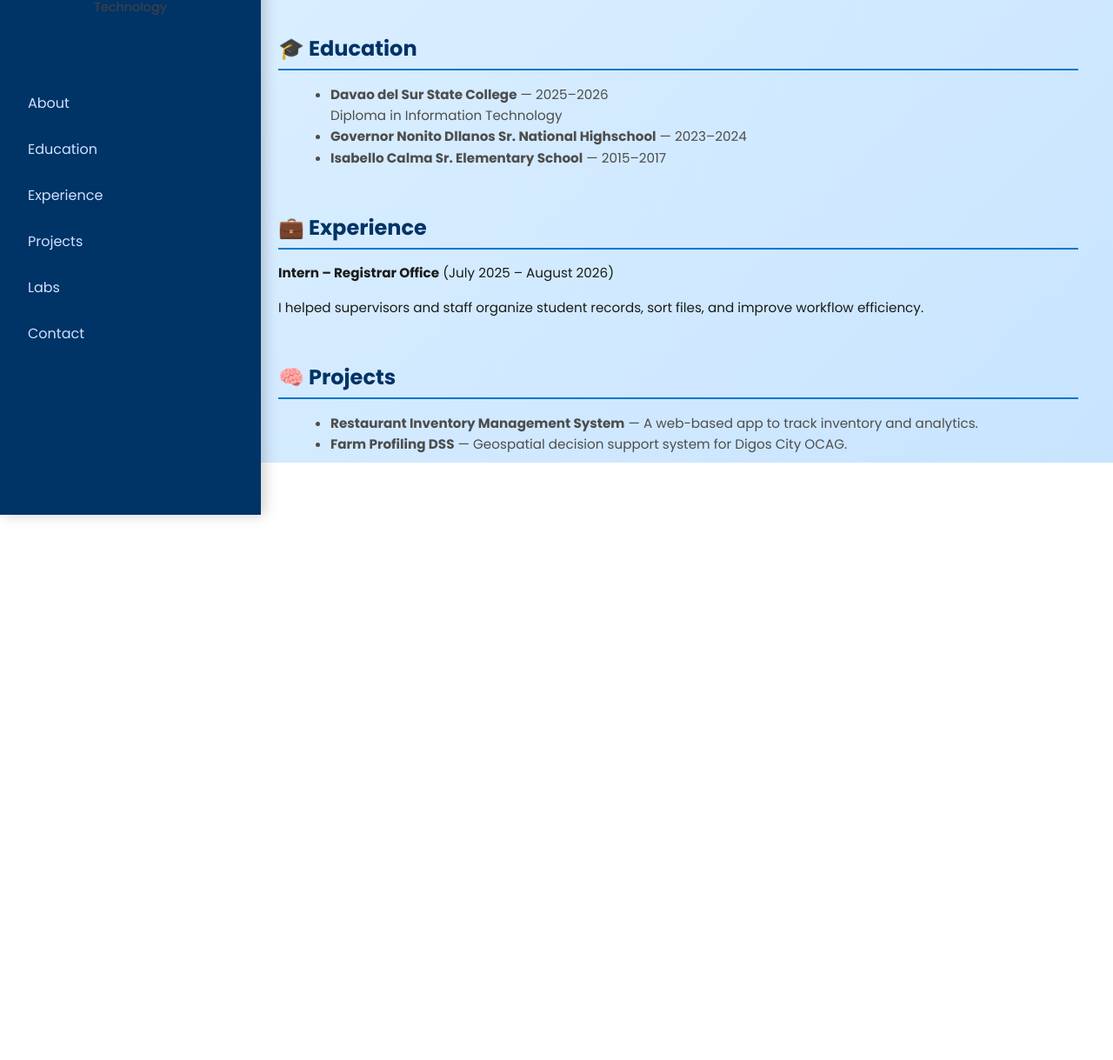
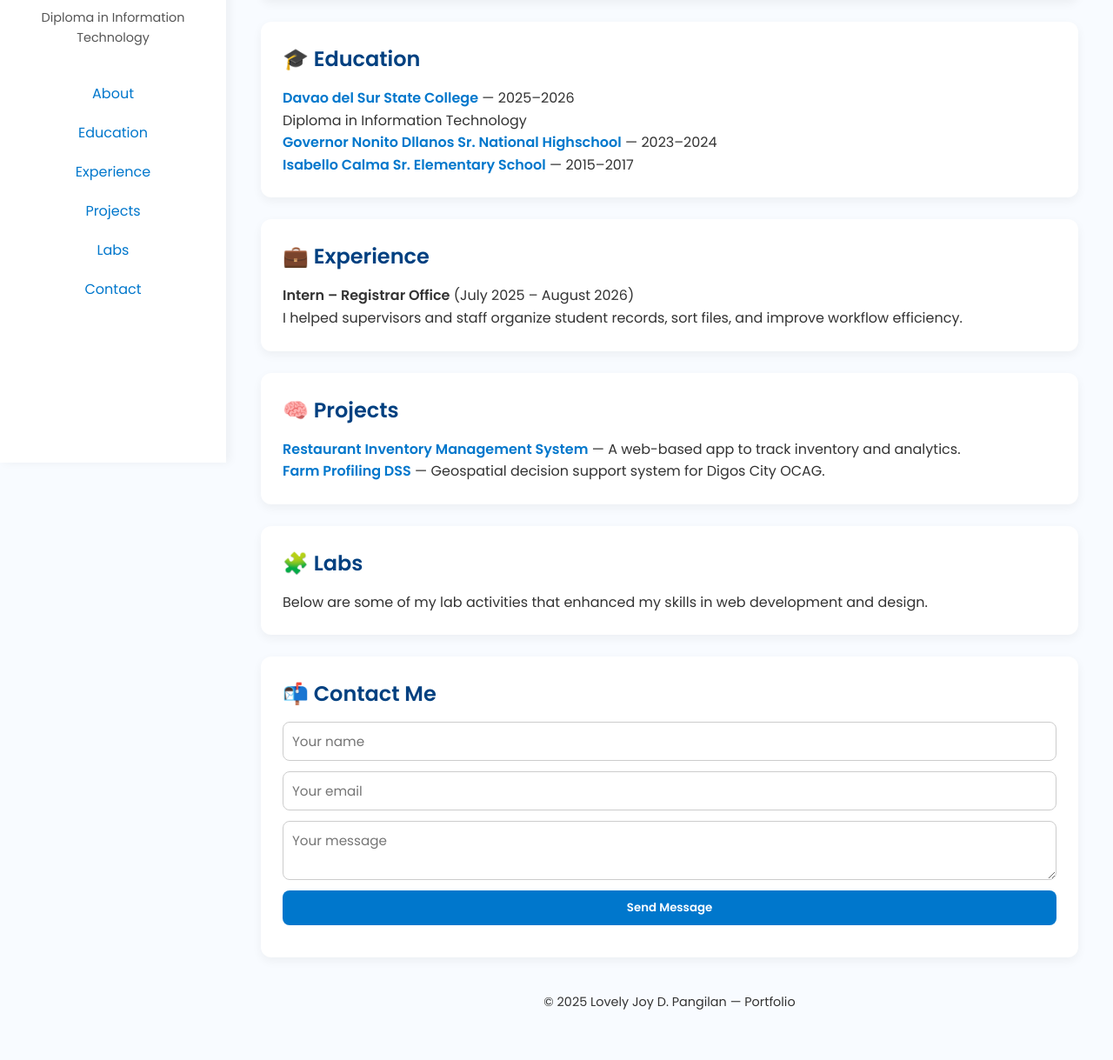
Before and after one commit to lovelyjoypangilan-create/portfolio, a plain HTML site: page index.html in a window 1280 px wide. Shown: the part 268-1487 px from the top of the page at 87% size. Before the commit the page ends 800 px from the top, so only its background shows below. Drawn offline with Linux system fonts and the light colour scheme.

Commit message:
Update index.html

```diff
--- a/index.html
+++ b/index.html
@@ -4,36 +4,189 @@
   <meta charset="UTF-8" />
   <meta name="viewport" content="width=device-width, initial-scale=1.0" />
   <title>Lovely Joy D. Pangilan — Portfolio</title>
-  <link rel="stylesheet" href="style.css" />
+  <link href="https://fonts.googleapis.com/css2?family=Poppins:wght@400;600&display=swap" rel="stylesheet" />
   <style>
+    * {
+      margin: 0;
+      padding: 0;
+      box-sizing: border-box;
+      font-family: "Poppins", sans-serif;
+    }
+
+    body {
+      display: flex;
+      min-height: 100vh;
+      background-color: #f8fbff; /* light blue background */
+      color: #222;
+    }
+
+    /* Sidebar */
+    .sidebar {
+      width: 260px;
+      background: #ffffff;
+      box-shadow: 4px 0 10px rgba(0, 0, 0, 0.05);
+      padding-top: 30px;
+      position: fixed;
+      top: 0;
+      left: 0;
+      bottom: 0;
+      display: flex;
+      flex-direction: column;
+      justify-content: space-between;
+    }
+
     .profile-section {
       text-align: center;
-      padding: 25px;
+      padding: 20px;
     }
 
     .profile-img {
-      width: 130px;             /* size of the circular image */
-      height: 130px;
-      border-radius: 50%;       /* makes it a perfect circle */
-      object-fit: cover;        /* crop to fit the circle */
-      border: 4px solid #0077cc; /* blue border to match theme */
-      box-shadow: 0 4px 12px rgba(0, 0, 0, 0.3); /* nice shadow */
+      width: 120px;
+      height: 120px;
+      border-radius: 50%;
+      object-fit: cover;
+      border: 3px solid #cce5ff;
+      box-shadow: 0 4px 8px rgba(0, 0, 0, 0.15);
       margin-bottom: 15px;
-      transition: transform 0.3s ease; /* smooth hover zoom */
+      transition: transform 0.3s ease;
     }
 
     .profile-img:hover {
-      transform: scale(1.05); /* subtle zoom on hover */
+      transform: scale(1.05);
     }
 
     .tagline {
       font-size: 0.9rem;
-      color: #444;
+      color: #555;
+    }
+
+    .nav-links {
+      display: flex;
+      flex-direction: column;
+      text-align: center;
+      padding: 10px;
+    }
+
+    .nav-links a {
+      text-decoration: none;
+      color: #0077cc;
+      font-weight: 500;
+      padding: 10px 0;
+      border-radius: 8px;
+      transition: all 0.2s ease;
+    }
+
+    .nav-links a:hover {
+      background: #eaf4ff;
+      color: #004080;
+    }
+
+    /* Main content */
+    .main-content {
+      margin-left: 260px;
+      padding: 40px;
+      width: 100%;
+    }
+
+    .section {
+      background: #ffffff;
+      padding: 25px;
+      border-radius: 12px;
+      margin-bottom: 25px;
+      box-shadow: 0 4px 12px rgba(0, 0, 0, 0.05);
+      transition: transform 0.2s;
+    }
+
+    .section:hover {
+      transform: translateY(-2px);
+    }
+
+    h2 {
+      color: #004080;
+      margin-bottom: 15px;
+    }
+
+    p, li {
+      color: #333;
+      line-height: 1.6;
+    }
+
+    ul {
+      list-style: none;
+    }
+
+    li strong {
+      color: #0077cc;
+    }
+
+    /* Contact form */
+    form {
+      display: flex;
+      flex-direction: column;
+      gap: 12px;
+    }
+
+    input, textarea {
+      padding: 10px;
+      border: 1px solid #ccc;
+      border-radius: 8px;
+      outline: none;
+      font-size: 0.95rem;
+    }
+
+    input:focus, textarea:focus {
+      border-color: #0077cc;
+      box-shadow: 0 0 4px rgba(0, 119, 204, 0.3);
+    }
+
+    .btn {
+      background-color: #0077cc;
+      color: white;
+      padding: 10px 0;
+      border: none;
+      border-radius: 8px;
+      font-weight: 600;
+      cursor: pointer;
+      transition: background-color 0.3s ease;
+    }
+
+    .btn:hover {
+      background-color: #005fa3;
+    }
+
+    footer {
+      text-align: center;
+      color: #666;
+      padding: 15px;
+      font-size: 0.9rem;
+    }
+
+    /* Responsive */
+    @media (max-width: 768px) {
+      .sidebar {
+        position: relative;
+        width: 100%;
+        flex-direction: row;
+        height: auto;
+        box-shadow: none;
+        justify-content: center;
+      }
+
+      .main-content {
+        margin-left: 0;
+        padding: 20px;
+      }
+
+      .profile-section {
+        display: none;
+      }
     }
   </style>
 </head>
+
 <body>
   <aside class="sidebar">
+    <div>
       <div class="profile-section">
         <img src="https://scontent.fdvo3-1.fna.fbcdn.net/v/t39.30808-6/480142091_1282407466319356_2080836848777294402_n.jpg?_nc_cat=102&ccb=1-7&_nc_sid=6ee11a&_nc_eui2=AeEXDAxDgBfqMM9UXYp4iiE2JuM-7Jp-1JIm4z7smn7UkqTx6jC3jnZPgvrrDVj8R89B3lN0PDF7_kRsQhPbUQvh&_nc_ohc=Y5Ck9nNjSi0Q7kNvwFjUuc2&_nc_oc=AdnYsJsbEG_MDY1vRmEAD6wps1I0LUgul6aiOEGKkD_FWj0nXFN2241P6ZWlL5sq-88&_nc_zt=23&_nc_ht=scontent.fdvo3-1.fna&_nc_gid=RJD3o3crFiLX9WolEg5igA&oh=00_AfcCP2mkCHt164QAdjlnmytqftKf6_dLdrb_seUuAyZIlw&oe=68FB8D4F"
           alt="Lovely Joy D. Pangilan" class="profile-img">
@@ -49,6 +202,7 @@
         <a href="#labs">Labs</a>
         <a href="#contact">Contact</a>
       </nav>
+    </div>
   </aside>
 
   <main class="main-content">
@@ -103,11 +257,9 @@
       </form>
     </section>
 
-    <footer class="footer">
+    <footer>
       <p>© 2025 Lovely Joy D. Pangilan — Portfolio</p>
     </footer>
   </main>
-
-  <script src="script.js"></script>
 </body>
 </html>
```
Lines whose indentation alone changed are shown as unchanged.
